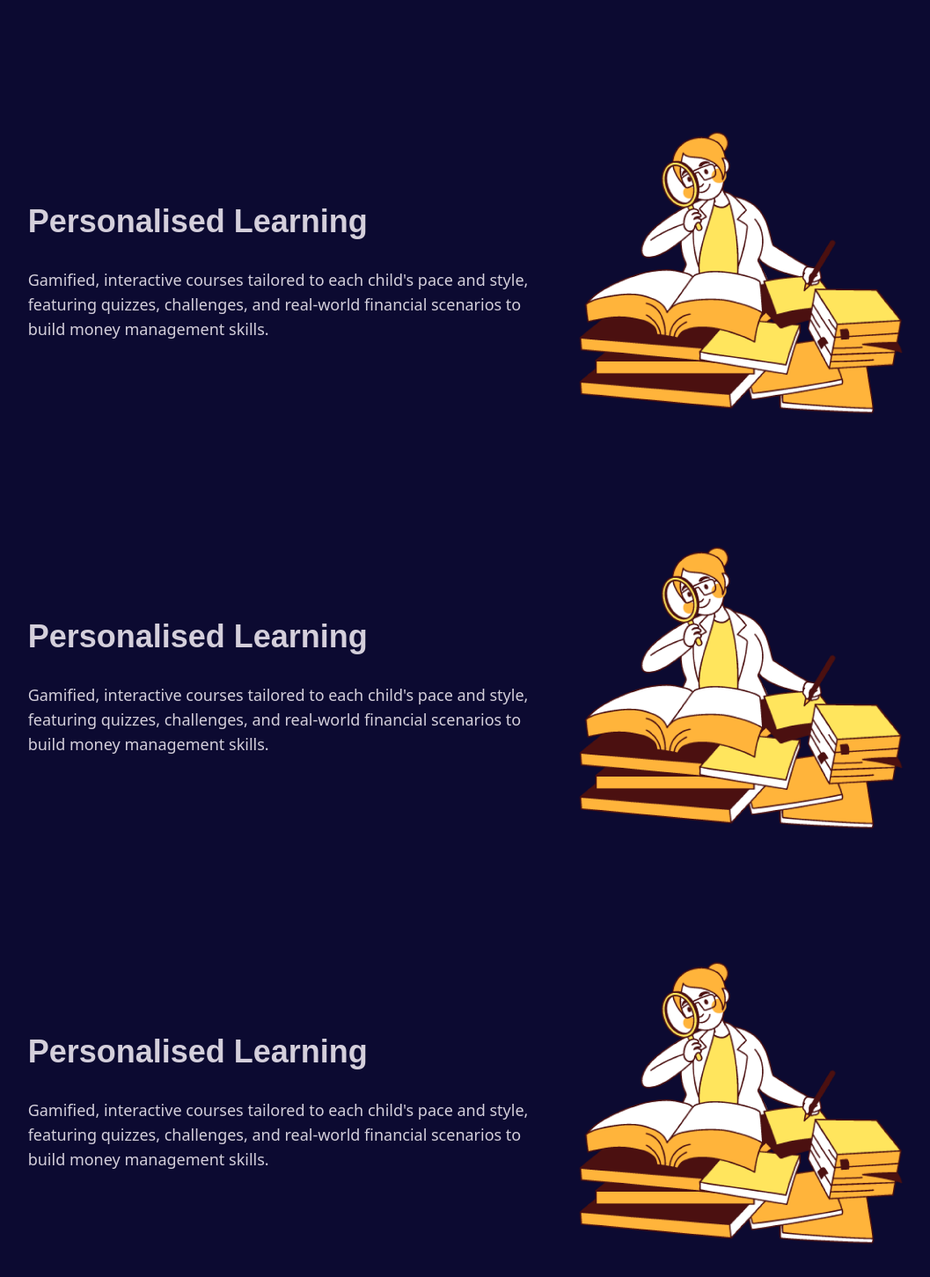
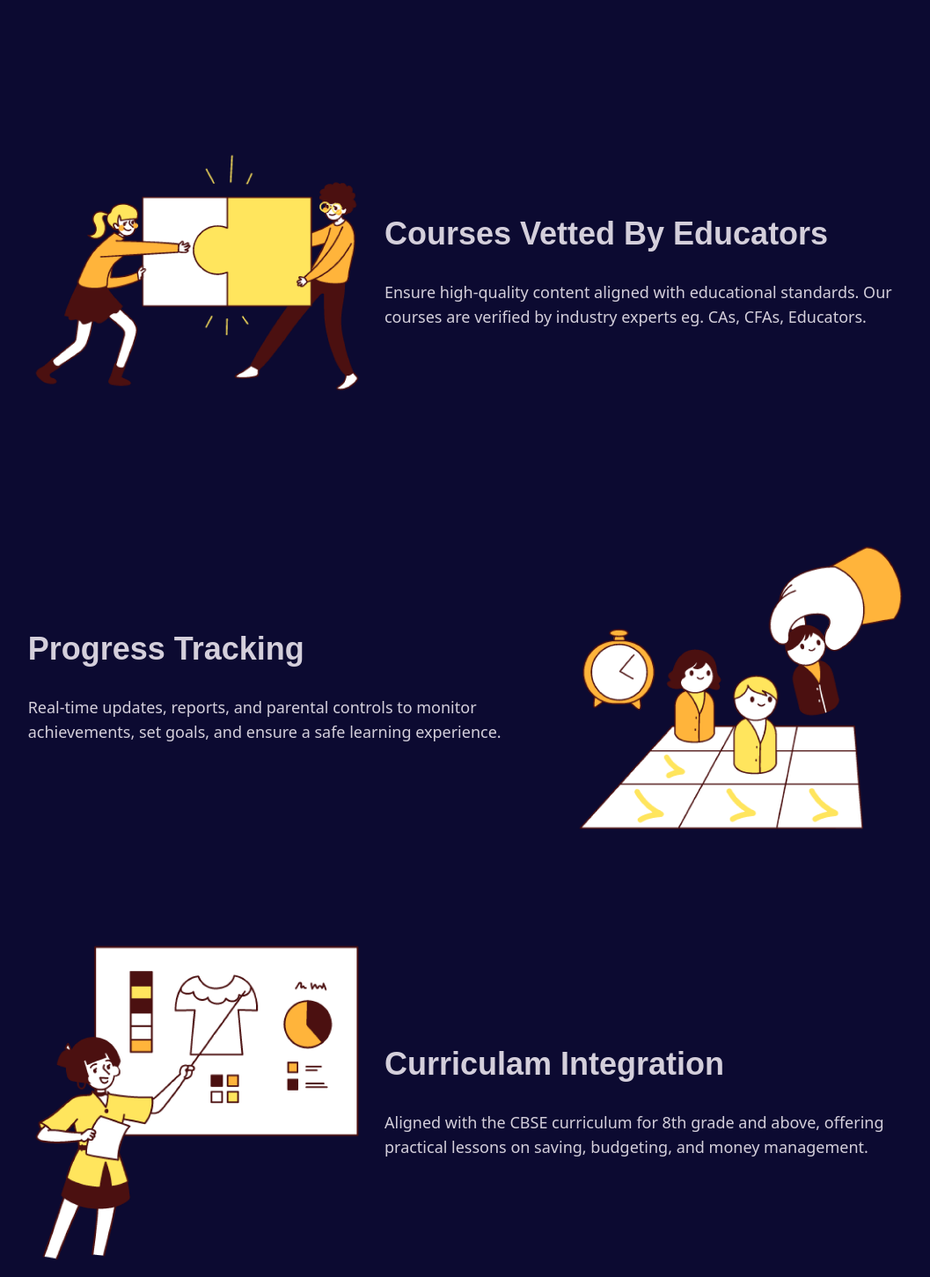
Before and after one commit to TekLingo/Fyntrest, a React (Vite) app in the folder frontend/: page / in a window 1280 px wide. Shown: the part 1738-3190 px from the top of the page at 88% size, without its empty margins (107-1164 px from the left). Built offline with nearby package versions, Linux system fonts and the light colour scheme; a web font is replaced by a local one.

Commit message:
featureCard updated

```diff
--- a/frontend/src/components/Cards/FeatureCard.jsx
+++ b/frontend/src/components/Cards/FeatureCard.jsx
@@ -1,8 +1,24 @@
-import React from 'react';
+import React, { useState } from "react";
 
-const FeatureCard = ({ title, desc, img }) => {
+const FeatureCard = ({ title, desc, img, inverted }) => {
   return (
     <div className="w-4/5 flex justify-around items-center mx-auto mt-12">
+      {inverted ? (
+        <>
+          <div className="">
+            <img src={img} className="w-96 h-auto" alt="" />
+          </div>
+          <div className="w-7/12">
+            <div className="text-4xl font-bold font-tittle">
+              <h2>{title}</h2>
+            </div>
+            <div className="text-lg mt-8">
+              <p>{desc}</p>
+            </div>
+          </div>
+        </>
+      ) : (
+        <>
           <div className="w-7/12">
             <div className="text-4xl font-bold font-tittle">
               <h2>{title}</h2>
@@ -14,6 +30,8 @@ const FeatureCard = ({ title, desc, img }) => {
           <div className="">
             <img src={img} className="w-96 h-auto" alt="" />
           </div>
+        </>
+      )}
     </div>
   );
 };
--- a/frontend/src/pages/Home.jsx
+++ b/frontend/src/pages/Home.jsx
@@ -1,16 +1,16 @@
-import React from 'react';
-import { FaChevronRight } from 'react-icons/fa6';
-import Course from '../assets/Images/landing page/features/courses.png';
-import Curriculam from '../assets/Images/landing page/features/curriculam.png';
-import Learn from '../assets/Images/landing page/features/personalised.png';
-import Tracking from '../assets/Images/landing page/features/tracking.png';
-import Hero from '../assets/Images/landing page/hero img.png';
-import Game from '../assets/Images/landing page/try out/game.png';
-import Knowledge from '../assets/Images/landing page/try out/knowledge.png';
-import Quiz from '../assets/Images/landing page/try out/quiz.png';
-import CourseCard from '../components/Cards/CourseCard';
-import FeatureCard from '../components/Cards/FeatureCard';
-import Navbar from '../components/Navbar';
+import React from "react";
+import { FaChevronRight } from "react-icons/fa6";
+import Course from "../assets/Images/landing page/features/courses.png";
+import Curriculam from "../assets/Images/landing page/features/curriculam.png";
+import Learn from "../assets/Images/landing page/features/personalised.png";
+import Tracking from "../assets/Images/landing page/features/tracking.png";
+import Hero from "../assets/Images/landing page/hero img.png";
+import Game from "../assets/Images/landing page/try out/game.png";
+import Knowledge from "../assets/Images/landing page/try out/knowledge.png";
+import Quiz from "../assets/Images/landing page/try out/quiz.png";
+import CourseCard from "../components/Cards/CourseCard";
+import FeatureCard from "../components/Cards/FeatureCard";
+import Navbar from "../components/Navbar";
 
 const Home = () => {
   return (
@@ -55,45 +55,32 @@ const Home = () => {
 								style, featuring quizzes, challenges, and real-world financial
 								scenarios to build money management skills."
           img={Learn}
+          inverted={false}
         />
         <FeatureCard
-					title="Personalised Learning"
-					desc="Gamified, interactive courses tailored to each child's pace and
-								style, featuring quizzes, challenges, and real-world financial
-								scenarios to build money management skills."
-					img={Learn}
+          title="Courses Vetted By Educators"
+          desc="Ensure high-quality content aligned with educational standards.
+								Our courses are verified by industry experts eg. CAs, CFAs,
+								Educators."
+          img={Course}
+          inverted={true}
         />
         <FeatureCard
-					title="Personalised Learning"
-					desc="Gamified, interactive courses tailored to each child's pace and
-								style, featuring quizzes, challenges, and real-world financial
-								scenarios to build money management skills."
-					img={Learn}
+          title="Progress Tracking"
+          desc="Real-time updates, reports, and parental controls to monitor
+								achievements, set goals, and ensure a safe learning experience."
+          img={Tracking}
+          inverted={false}
         />
         <FeatureCard
-					title="Personalised Learning"
-					desc="Gamified, interactive courses tailored to each child's pace and
-								style, featuring quizzes, challenges, and real-world financial
-								scenarios to build money management skills."
-					img={Learn}
+          title="Curriculam Integration"
+          desc="Aligned with the CBSE curriculum for 8th grade and above,
+								offering practical lessons on saving, budgeting, and money
+								management."
+          img={Curriculam}
+          inverted={true}
         />
-				{/* <div className="flex col-span-2 justify-around items-center mx-auto mt-20">
-					<div className="">
-						<img src={Course} className="w-96 h-auto" alt="" />
-					</div>
-					<div className="max-w-[625px]">
-						<div className="text-4xl font-bold font-tittle">
-							<h2>Courses Vetted By Educators</h2>
-						</div>
-						<div className="text-lg mt-10">
-							<p>
-								Ensure high-quality content aligned with educational standards.
-								Our courses are verified by industry experts eg. CAs, CFAs,
-								Educators.
-							</p>
-						</div>
-					</div>
-				</div>
+        {/*
 				<div className="flex col-span-2 justify-around items-center mx-auto mt-20">
 					<div className="max-w-[625px]">
 						<div className="text-4xl font-bold font-tittle">
@@ -137,7 +124,7 @@ const Home = () => {
         </h1>
 
         {/* Grid Layout */}
-				<div className="grid grid-cols-1 md:grid-cols-2 gap-10 px-8 w-4/5 mx-auto items-stretch">
+        <div className="grid grid-cols-1 md:grid-cols-2 gap-6 px-8 w-4/5 mx-auto items-stretch">
           {/* Left Column */}
           <div className="flex flex-col justify-between gap-6">
             {/* Knowledge Button */}
```
Lines whose indentation alone changed are shown as unchanged.
